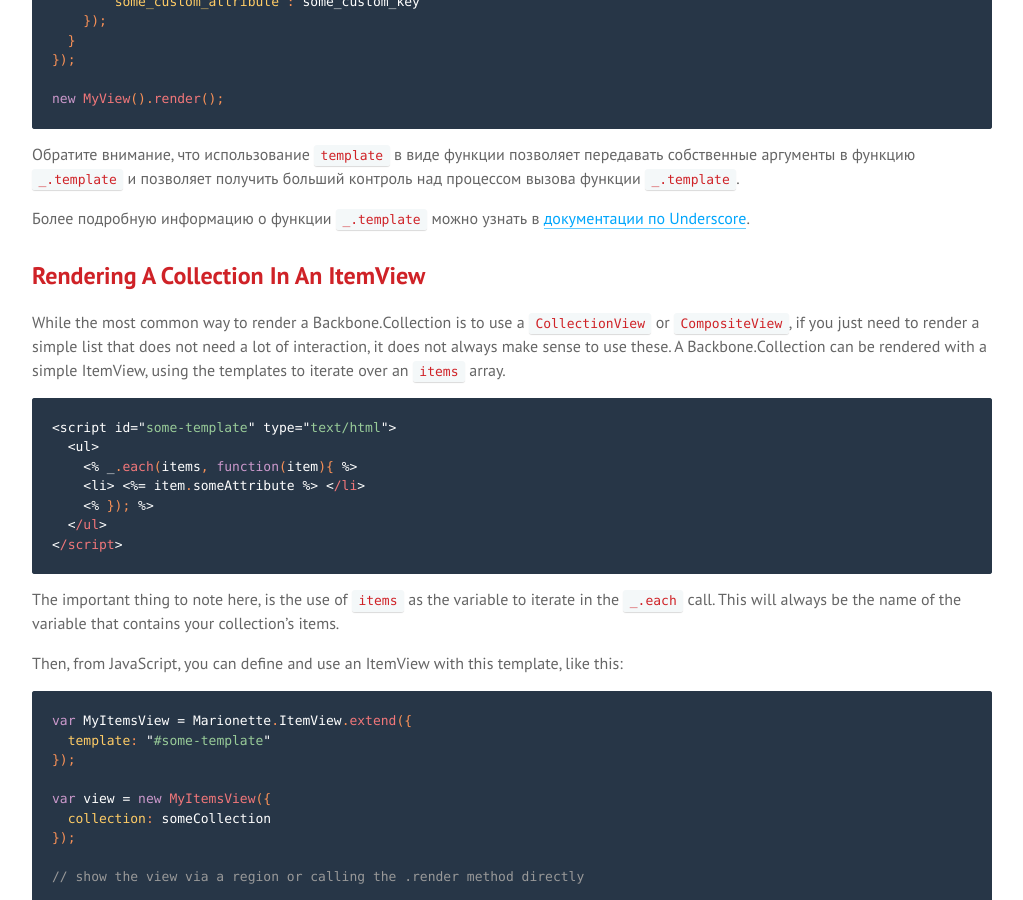
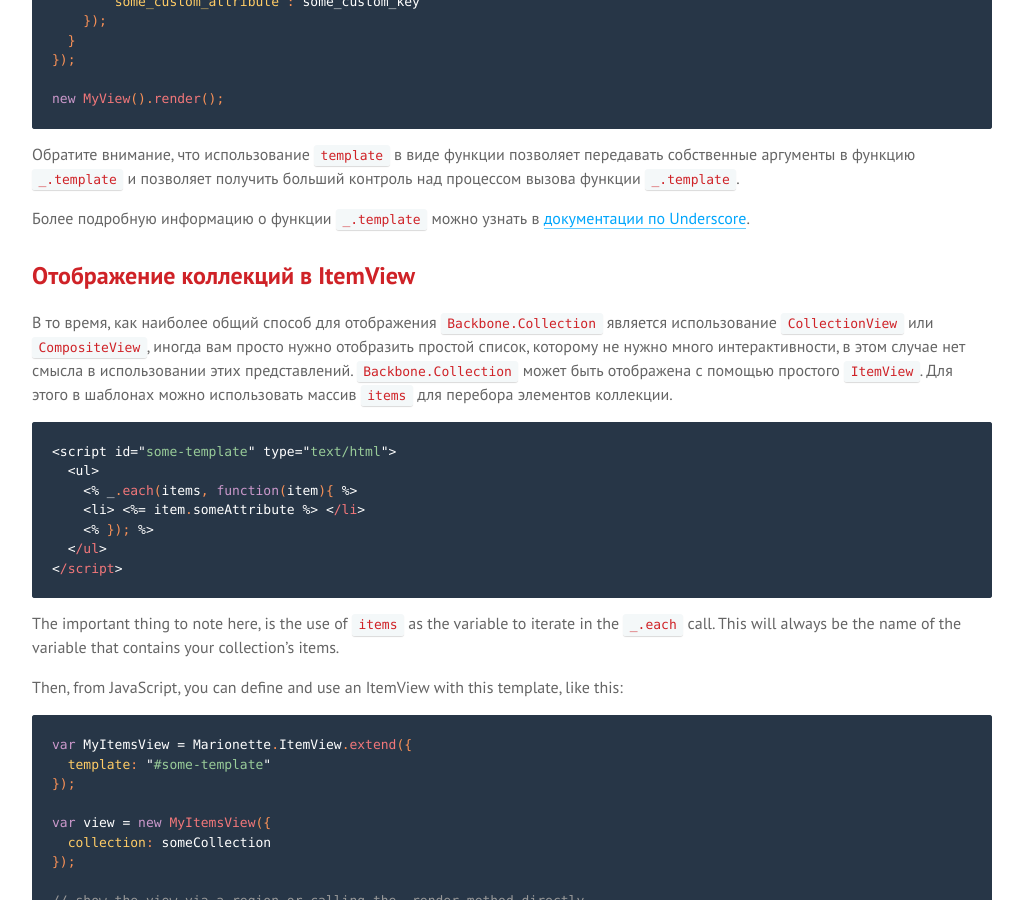
Before and after one commit to sadcitizen/marionettejs.ru, a Jekyll site: the page built from _posts/2014-04-20-itemview.md, in a window 1280 px wide and 900 px high, scrolled down 1653 px. Shown: the whole window, without its empty margins (128-1151 px from the left). Built offline with Jekyll 4.4.1, drawn with Linux system fonts in a browser that asks for light colours; some web fonts are replaced; Markdown is read by kramdown in place of the engine named in the settings; some of the changed text lies outside the part shown.

Commit message:
translate ru/ItemView

````diff
--- a/_includes/translation/ru/marionette.itemview.md
+++ b/_includes/translation/ru/marionette.itemview.md
@@ -13,7 +13,7 @@
 ## Содержание
 
 * [Метод render](#itemview-render)
-* [Rendering A Collection In An ItemView](#rendering-a-collection-in-an-itemview)
+* [Отображение коллекций в ItemView](#rendering-a-collection-in-an-itemview)
 * [Template-less ItemView](#template-less-itemview)
 * [Events and Callback Methods](#events-and-callback-methods)
   * ["before:render" / onBeforeRender event](#beforerender--onbeforerender-event)
@@ -75,14 +75,14 @@
 
 Более подробную информацию о функции `_.template` можно узнать в [документации по Underscore](http://underscorejs.org/#template).
 
-## Rendering A Collection In An ItemView
+## Отображение коллекций в ItemView
 
-While the most common way to render a Backbone.Collection is to use
-a `CollectionView` or `CompositeView`, if you just need to render a
-simple list that does not need a lot of interaction, it does not
-always make sense to use these. A Backbone.Collection can be
-rendered with a simple ItemView, using the templates to iterate
-over an `items` array.
+В то время, как наиболее общий способ для отображения `Backbone.Collection`
+является использование `CollectionView` или `CompositeView`, иногда вам просто
+нужно отобразить простой список, которому не нужно много интерактивности,
+в этом случае нет смысла в использовании этих представлений. `Backbone.Collection`
+может быть отображена с помощью простого `ItemView`. Для этого в шаблонах
+можно использовать массив `items` для перебора элементов коллекции.
 
 ```js
 <script id="some-template" type="text/html">
````
